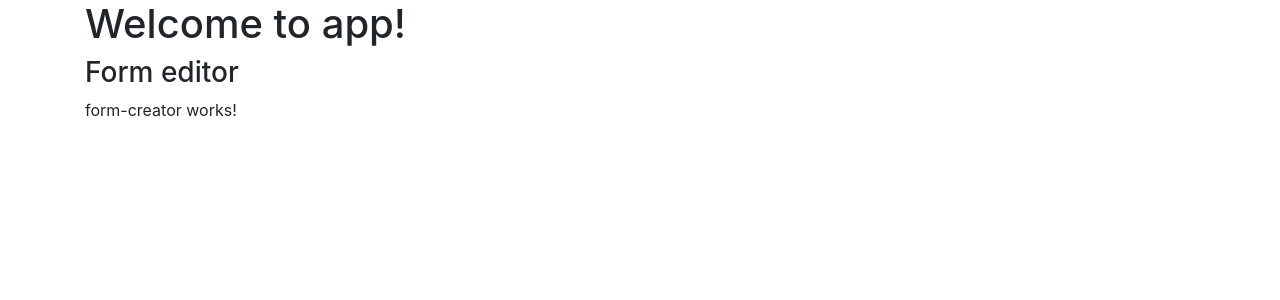
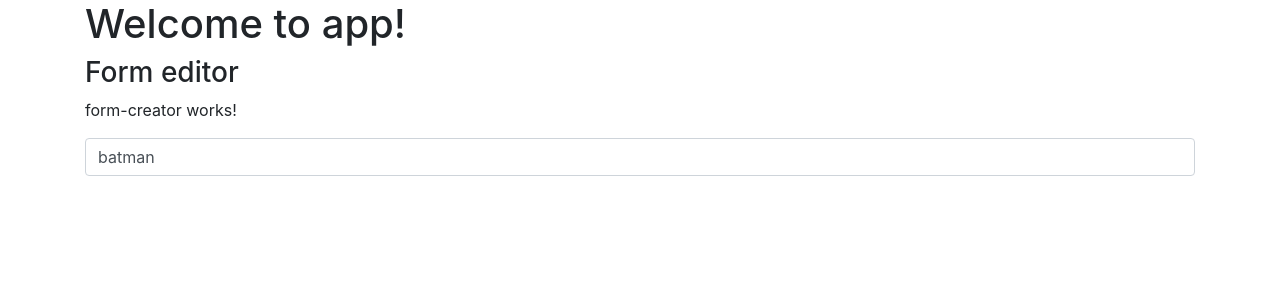
Before and after one commit to ev45ive/eduweb-angular-wzorce, an Angular app: page / in a window 1280 px wide. Shown: the top 300 px of the page. Built offline with nearby package versions, Linux system fonts and the light colour scheme.

Commit message:
5.1. Formularze sterowane modelem - finished

```diff
--- a/src/app/forms-editor/form-creator.component.ts
+++ b/src/app/forms-editor/form-creator.component.ts
@@ -1,4 +1,5 @@
 import { Component, OnInit } from '@angular/core';
+import { FormControl } from '@angular/forms';
 
 @Component({
   selector: 'form-creator',
@@ -6,12 +7,23 @@ import { Component, OnInit } from '@angular/core';
     <p>
       form-creator works!
     </p>
+
+    <div class="form-group">
+      <input type="text" class="form-control" [formControl]="formTitle">
+    </div>
   `,
   styles: []
 })
 export class FormCreatorComponent implements OnInit {
 
-  constructor() { }
+  formTitle: FormControl
+
+  constructor() {
+
+    this.formTitle = new FormControl('batman')
+
+    console.log(this.formTitle)
+  }
 
   ngOnInit() {
   }
--- a/src/app/forms-editor/forms-editor.module.ts
+++ b/src/app/forms-editor/forms-editor.module.ts
@@ -2,13 +2,14 @@ import { NgModule } from '@angular/core';
 import { CommonModule } from '@angular/common';
 import { FormsEditorComponent } from './forms-editor.component';
 import { FormFieldEditorComponent } from './form-field-editor.component';
-import { FormsModule } from '@angular/forms';
+import { FormsModule, ReactiveFormsModule } from '@angular/forms';
 import { FormCreatorComponent } from './form-creator.component'
 
 @NgModule({
   imports: [
     CommonModule,
-    FormsModule
+    FormsModule,
+    ReactiveFormsModule
   ],
   declarations: [FormsEditorComponent, FormFieldEditorComponent, FormCreatorComponent],
   exports: [FormsEditorComponent]
```
